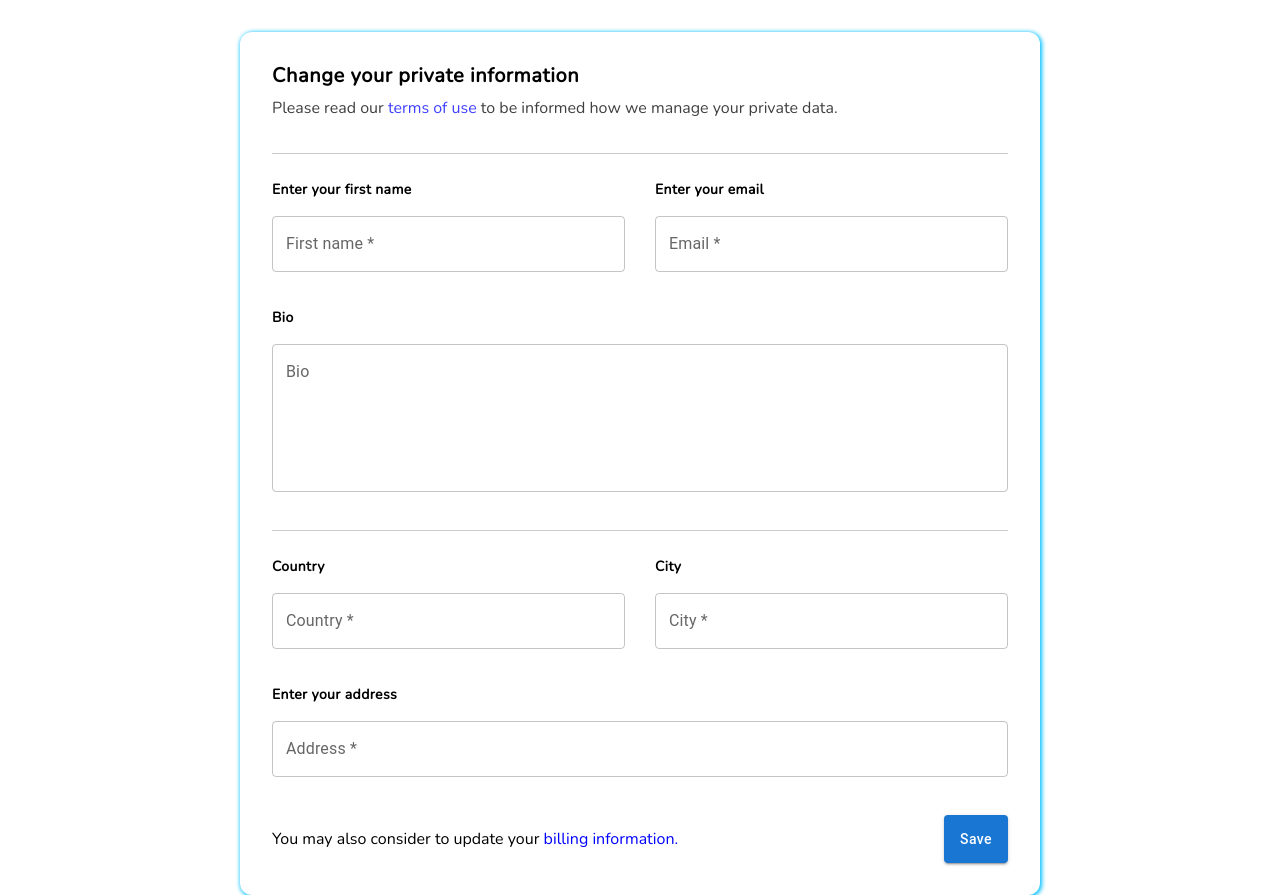
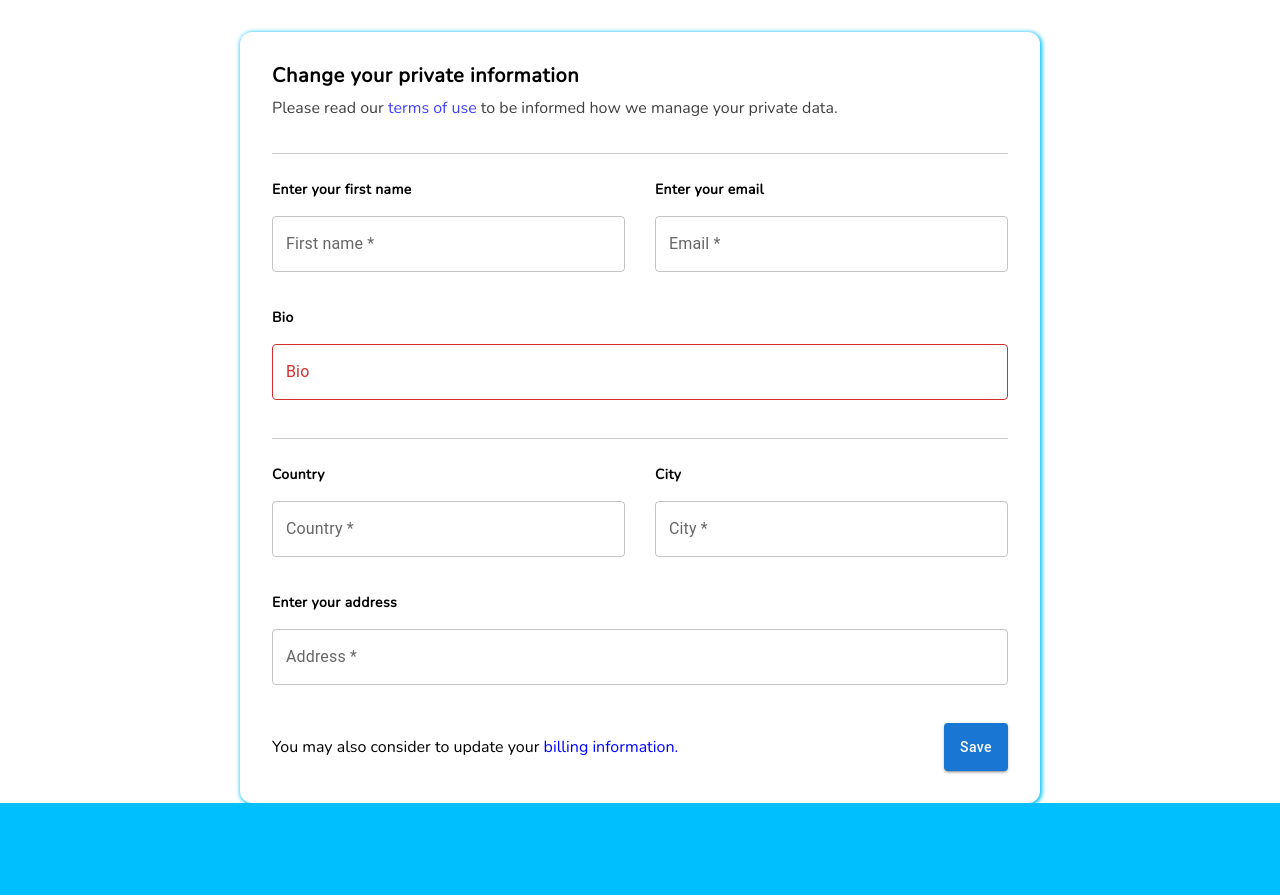
Before and after one commit to germanovich-yuiry/smart-s, a React (Vite) app: page / in a window 1280 px wide. After the commit the page ends 803 px from the top, so only its background shows below. Built offline with nearby package versions, Linux system fonts and the light colour scheme.

Commit message:
bug-fix: The missing props have been added to the MultyInput component

```diff
--- a/src/shared/ui/MultyInput.tsx
+++ b/src/shared/ui/MultyInput.tsx
@@ -11,30 +11,20 @@ const Container = styled.div`
   position: relative;
 `;
 
-const MultyInput = ({ label, rows, error, helperText }) => {
+const MultyInput = ({ label, rows, error, helperText, ...props }) => {
   return (
     <Container>
       <InputContainer
+        {...props}
         label={label}
         multiline
         rows={rows}
         variant="outlined"
         fullWidth
+        error={error}
+        helperText={helperText}
         sx={{ marginBottom: "38px" }}
       />
-      {error && (
-        <p
-          style={{
-            color: "#9b2d30",
-            fontSize: "14px",
-            position: "absolute",
-            bottom: "16px",
-            left: "14px",
-          }}
-        >
-          {helperText}
-        </p>
-      )}
     </Container>
   );
 };
--- a/src/widgets/Form.tsx
+++ b/src/widgets/Form.tsx
@@ -205,7 +205,7 @@ const Form = ({ handleSubmit, reset }) => {
             name="bio"
             component={renderAreaField}
             label={"Bio"}
-            rows="5"
+            // rows="5"
           />
         </div>
         <Divider />
@@ -277,9 +277,9 @@ const validate = (values) => {
   if (!values.city) {
     errors.city = "Enter your city";
   }
-  // if (!values.bio) {
-  //   errors.bio = "Enter your bio";
-  // }
+  if (!values.bio) {
+    errors.bio = "Enter your bio";
+  }
 
   return errors;
 };
```
